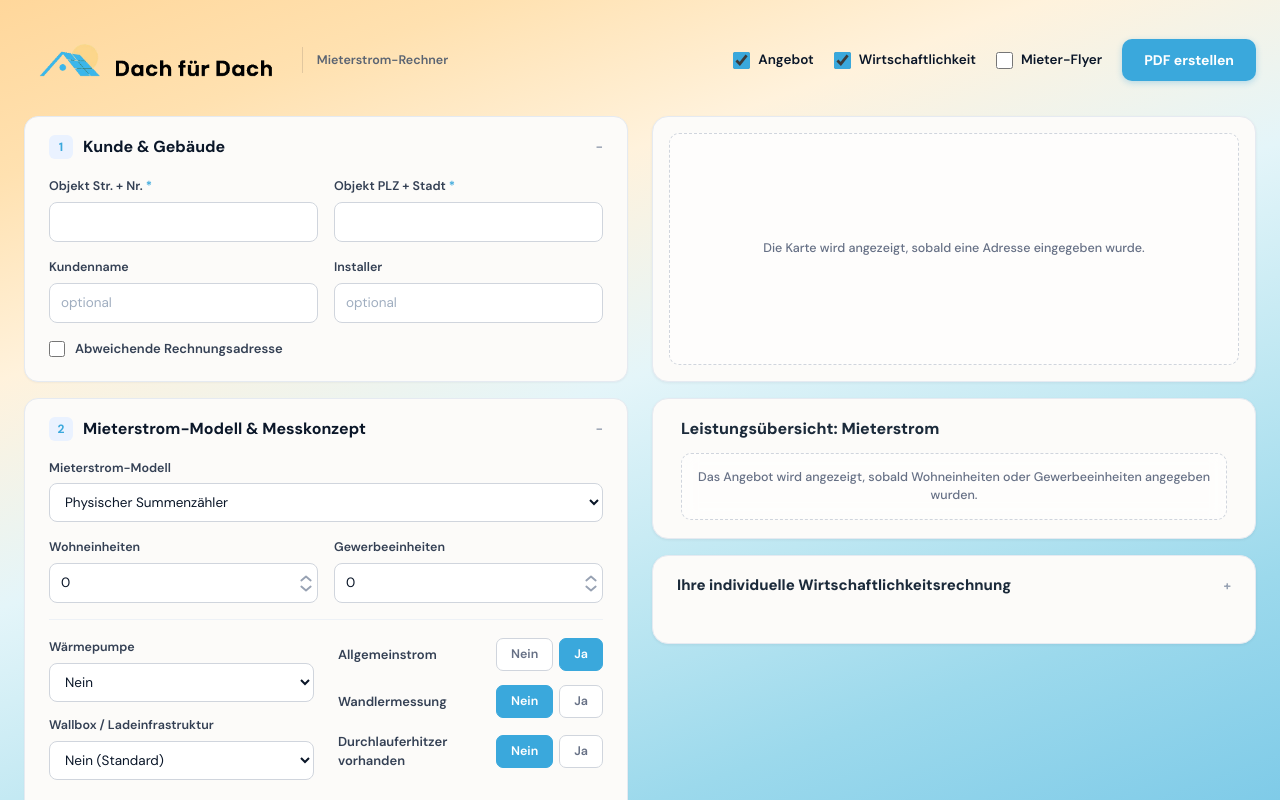
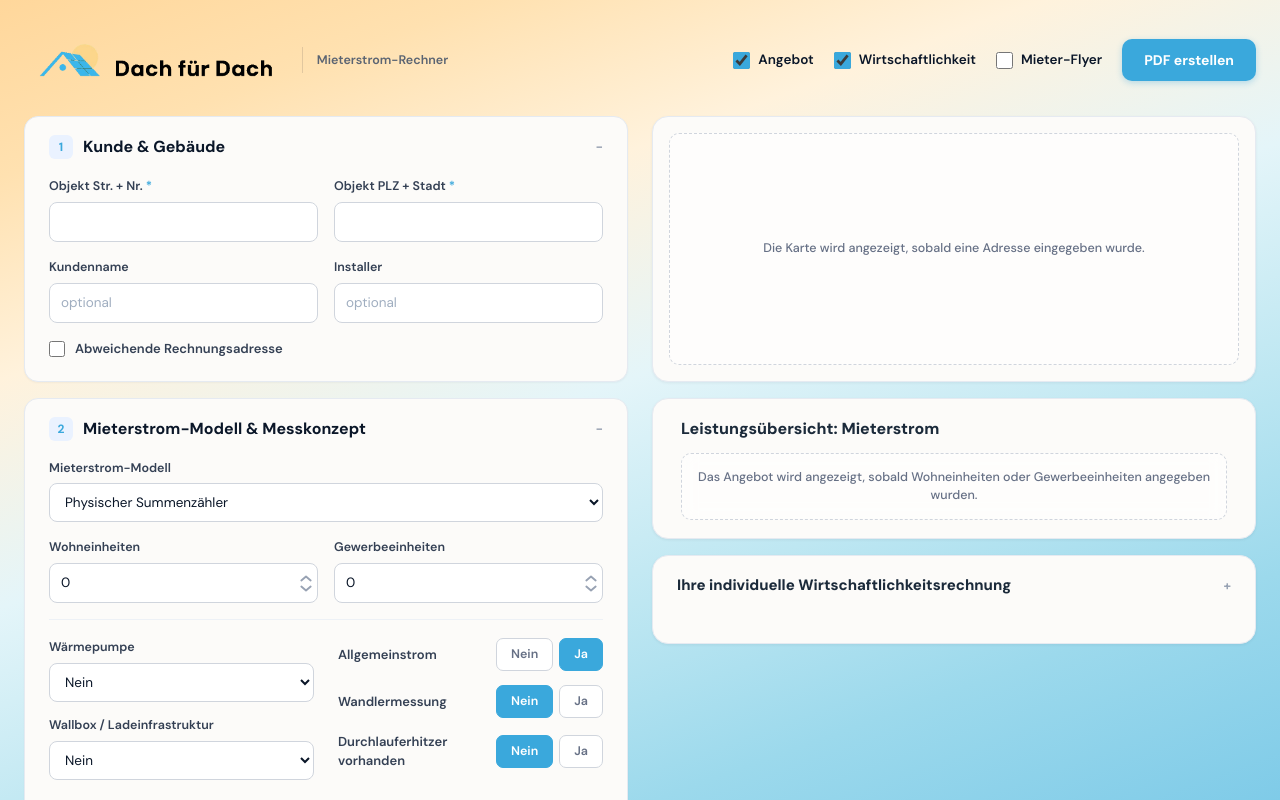
Before and after one commit to Dach-fur-Dach/InstallerTool-Angebot-und-Wirtschaftlichkeitsrechnung, a Next.js app: page / in a window 1280 px wide. Shown: the top 800 px of the page. Built offline with nearby package versions, Linux system fonts and the light colour scheme.

Commit message:
Remove redundant "(Standard)" label from Wallbox "Nein" option

```diff
--- a/components/form/MieterstromModelBox.tsx
+++ b/components/form/MieterstromModelBox.tsx
@@ -50,7 +50,7 @@ export function MieterstromModelBox({ calc }: { calc: MieterstromCalculator }) {
           <div>
             <FieldLabel label="Wallbox / Ladeinfrastruktur" />
             <SelectInput value={form.wallboxModus} onChange={onText("wallboxModus")}>
-              <option value="nein">Nein (Standard)</option>
+              <option value="nein">Nein </option>
               <option value="hinter_zaehler">Ja, hinter Mieter-/Allgemeinstromzähler</option>
               <option value="eigener_zaehler">Ja mit eigenem Zähler für Ladeinfrastruktur</option>
             </SelectInput>
```
